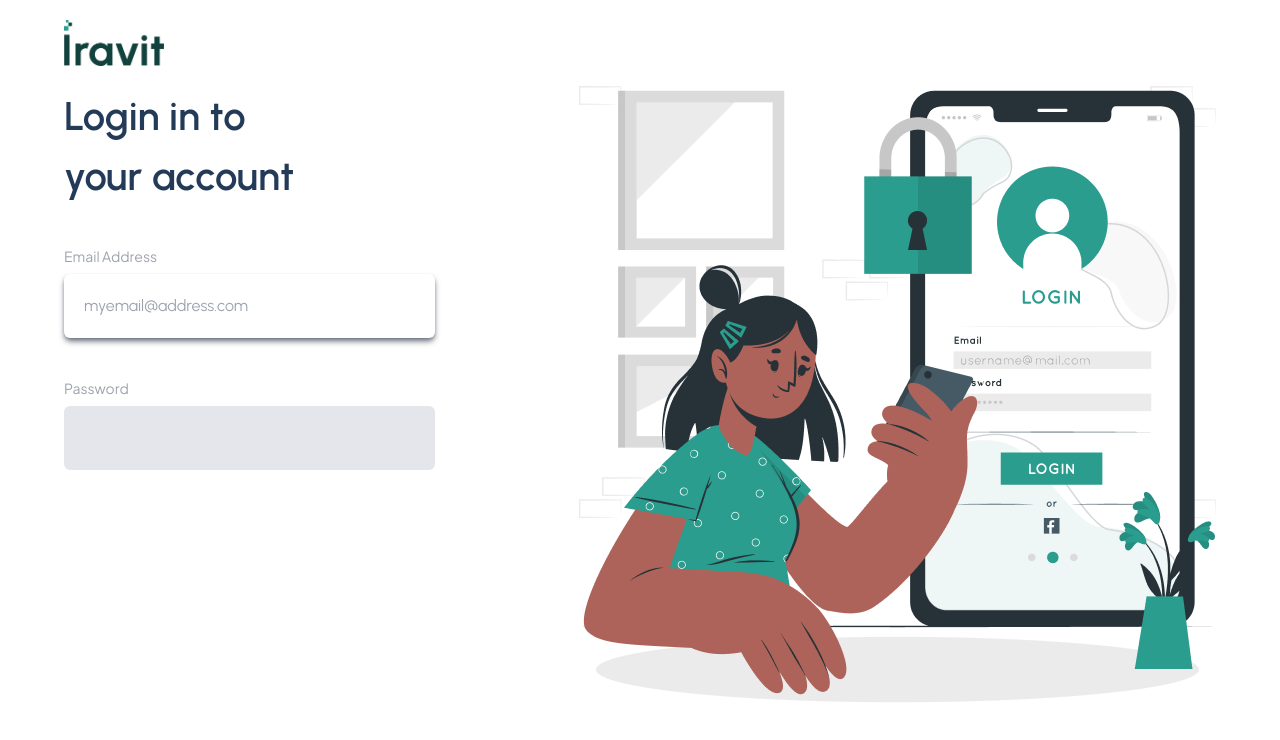
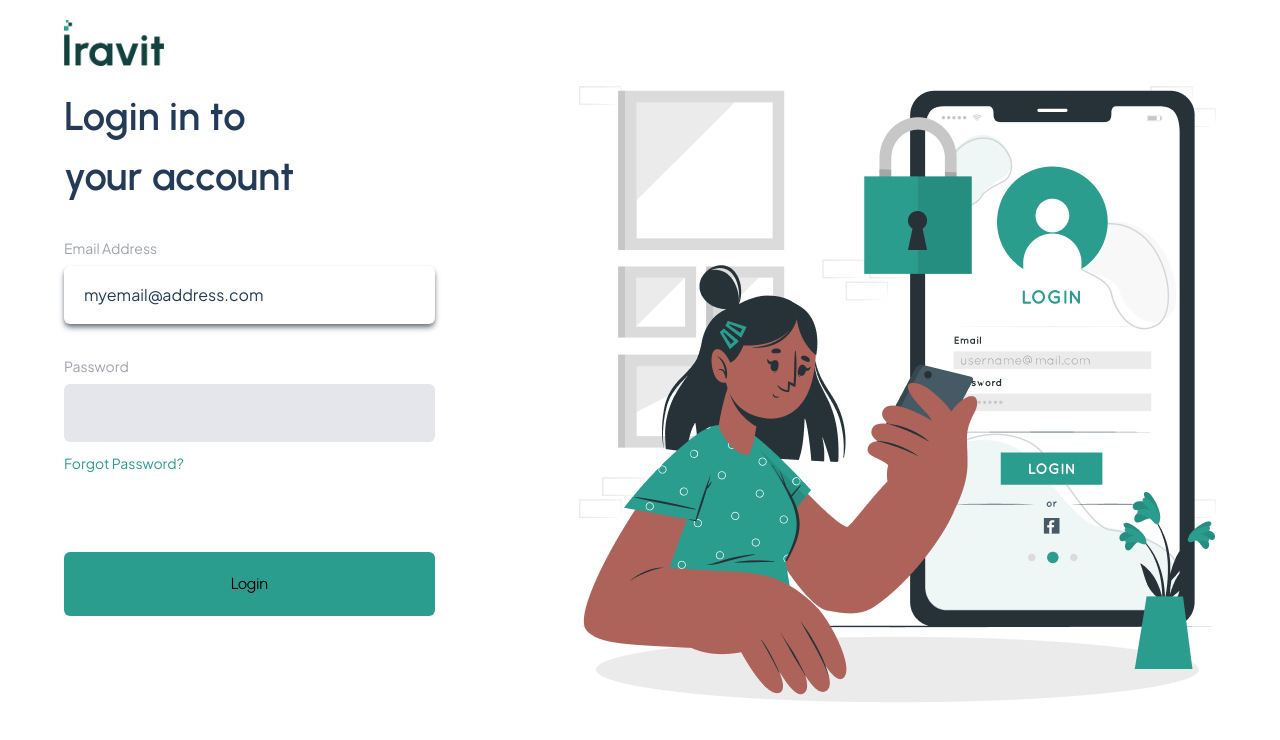
Before and after one commit to alif33/iravit, a Next.js app: page /sign-in in a window 1280 px wide. Shown: the top 740 px of the page. Built offline with nearby package versions, Linux system fonts and the light colour scheme.

Commit message:
update sign in page

```diff
--- a/src/app/(withoutlayout)/sign-in/page.js
+++ b/src/app/(withoutlayout)/sign-in/page.js
@@ -17,11 +17,11 @@ const SignIn = () => {
         <div className="flex justify-between  flex-row gap-10">
           {/* login left */}
           <div className="w-4/12 ">
-            <h2 className="text-[#233B58] mb-10 text-[40px] font-semibold">
+            <h2 className="text-[#233B58] mb-8 text-[40px] font-semibold">
               Login in to <br /> your account
             </h2>
             <form action="" className="">
-              <div className="flex flex-col mb-10 gap-2">
+              <div className="flex flex-col mb-8 gap-2">
                 <label
                   htmlFor="email"
                   className="text-sm font-jakarta text-grey-400 "
@@ -29,14 +29,14 @@ const SignIn = () => {
                   Email Address
                 </label>
                 <input
-                  className="shadow-md shadow-grey-500 outline-none p-5 rounded-md"
+                  className="shadow-md shadow-grey-500 outline-none p-5 text-base placeholder:text-[#233B58] text-[#233B58] font-jakarta font-normal leading-[18px] rounded-md"
                   type="email"
                   name="email"
                   id="email"
                   placeholder="myemail@address.com"
                 />
               </div>{" "}
-              <div className="flex flex-col mb-5 gap-2">
+              <div className="flex flex-col mb-3 gap-2">
                 <label
                   htmlFor="password"
                   className="text-sm font-jakarta text-grey-400 "
@@ -44,13 +44,24 @@ const SignIn = () => {
                   Password
                 </label>
                 <input
-                  className="bg-grey-200 outline-none p-5 rounded-md"
+                  className="bg-grey-200 outline-none p-5  text-base placeholder:text-[#233B58] text-[#233B58] font-jakarta font-normal leading-[18px] rounded-md"
                   type="password"
                   name="password"
                   id="password"
                 />
               </div>
+              <p className="text-brand-1 leading-[18px] font-normal text-sm font-jakarta">
+                <Link href="/reset-password">Forgot Password?</Link>
+              </p>
+              <input
+                type="submit"
+                value="Login"
+                className="bg-brand-1 py-5 px-10 w-full rounded-md mt-20"
+              />
             </form>
+            <div className="">
+              <button className=""></button>
+            </div>
           </div>
           {/* login right */}
           <div className="w-8/12   flex justify-end ">
```
